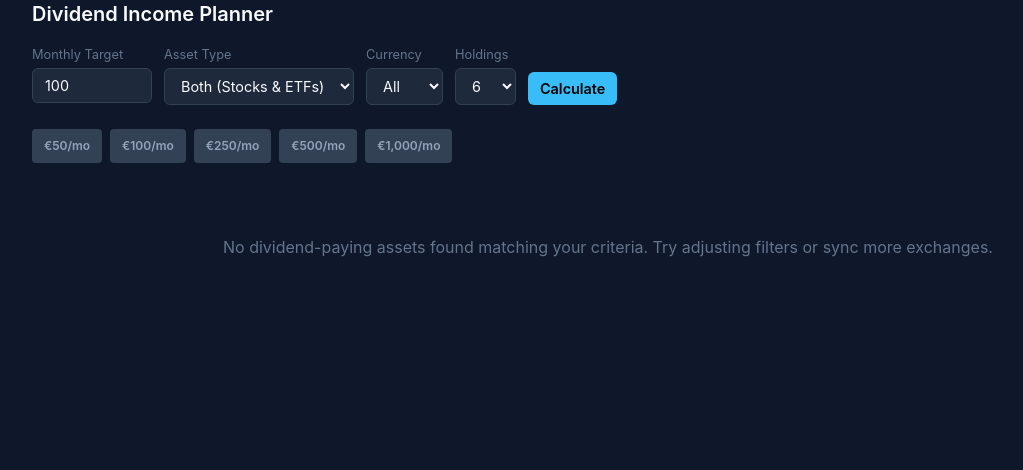
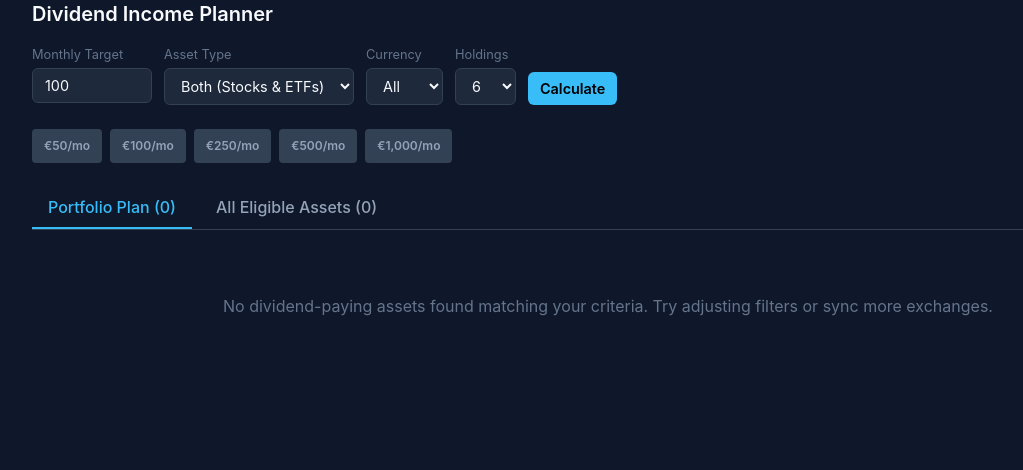
Before and after one commit to sunilsankar/DividentExplorer, a FastAPI app: page /planner in a window 1280 px wide. Shown: the part 195-665 px from the top of the page, without its empty margins (32-1055 px from the left). Run offline with FastAPI, Linux system fonts and the light colour scheme; data that the repository does not hold is empty; some libraries are stand-ins or nearby versions.

Commit message:
feat(planner): add tab switcher and page-wise pagination for candidate assets

```diff
--- a/app/web/static/style.css
+++ b/app/web/static/style.css
@@ -337,7 +337,8 @@ button:hover {
   border-bottom: 1px solid var(--border-color);
   margin-bottom: 1rem;
 }
-.tab-bar button {
+.tab-bar button,
+.tab-bar a {
   background: none;
   border: none;
   padding: 0.5rem 1rem;
@@ -345,12 +346,16 @@ button:hover {
   border-bottom: 2px solid transparent;
   color: var(--text-secondary);
   font-weight: 500;
+  text-decoration: none;
+  display: inline-block;
 }
-.tab-bar button:hover {
+.tab-bar button:hover,
+.tab-bar a:hover {
   color: var(--text-primary);
   background: none;
 }
-.tab-bar button.active {
+.tab-bar button.active,
+.tab-bar a.active {
   color: var(--accent-color);
   border-bottom-color: var(--accent-color);
   background: none;
--- a/app/web/templates/planner.html
+++ b/app/web/templates/planner.html
@@ -8,6 +8,7 @@
 </div>
 
 <form method="get" action="/planner" class="form-group" style="margin-bottom: 1.5rem;">
+  <input type="hidden" name="tab" value="{{ tab }}">
   <label style="display:flex;flex-direction:column;gap:0.25rem;font-size:0.8rem;color:var(--text-muted);">
     Monthly Target
     <input type="number" name="target" value="{{ target|int }}" min="1" step="10" style="width:120px;">
@@ -41,13 +42,26 @@
 </form>
 
 <div style="display:flex;gap:0.5rem;flex-wrap:wrap;margin-bottom:1.5rem;">
-  <a href="/planner?target=50&asset_type={{ selected_asset_type }}&currency={{ selected_currency }}&holdings={{ num_holdings }}" class="badge badge-neutral" style="text-decoration:none;padding:0.5rem 0.75rem;">&euro;50/mo</a>
-  <a href="/planner?target=100&asset_type={{ selected_asset_type }}&currency={{ selected_currency }}&holdings={{ num_holdings }}" class="badge badge-neutral" style="text-decoration:none;padding:0.5rem 0.75rem;">&euro;100/mo</a>
-  <a href="/planner?target=250&asset_type={{ selected_asset_type }}&currency={{ selected_currency }}&holdings={{ num_holdings }}" class="badge badge-neutral" style="text-decoration:none;padding:0.5rem 0.75rem;">&euro;250/mo</a>
-  <a href="/planner?target=500&asset_type={{ selected_asset_type }}&currency={{ selected_currency }}&holdings={{ num_holdings }}" class="badge badge-neutral" style="text-decoration:none;padding:0.5rem 0.75rem;">&euro;500/mo</a>
-  <a href="/planner?target=1000&asset_type={{ selected_asset_type }}&currency={{ selected_currency }}&holdings={{ num_holdings }}" class="badge badge-neutral" style="text-decoration:none;padding:0.5rem 0.75rem;">&euro;1,000/mo</a>
+  <a href="/planner?tab={{ tab }}&target=50&asset_type={{ selected_asset_type }}&currency={{ selected_currency }}&holdings={{ num_holdings }}" class="badge badge-neutral" style="text-decoration:none;padding:0.5rem 0.75rem;">&euro;50/mo</a>
+  <a href="/planner?tab={{ tab }}&target=100&asset_type={{ selected_asset_type }}&currency={{ selected_currency }}&holdings={{ num_holdings }}" class="badge badge-neutral" style="text-decoration:none;padding:0.5rem 0.75rem;">&euro;100/mo</a>
+  <a href="/planner?tab={{ tab }}&target=250&asset_type={{ selected_asset_type }}&currency={{ selected_currency }}&holdings={{ num_holdings }}" class="badge badge-neutral" style="text-decoration:none;padding:0.5rem 0.75rem;">&euro;250/mo</a>
+  <a href="/planner?tab={{ tab }}&target=500&asset_type={{ selected_asset_type }}&currency={{ selected_currency }}&holdings={{ num_holdings }}" class="badge badge-neutral" style="text-decoration:none;padding:0.5rem 0.75rem;">&euro;500/mo</a>
+  <a href="/planner?tab={{ tab }}&target=1000&asset_type={{ selected_asset_type }}&currency={{ selected_currency }}&holdings={{ num_holdings }}" class="badge badge-neutral" style="text-decoration:none;padding:0.5rem 0.75rem;">&euro;1,000/mo</a>
 </div>
 
+<!-- Tab Navigation Bar -->
+<div class="tab-bar">
+  <a href="/planner?tab=plan&target={{ target|int }}&asset_type={{ selected_asset_type }}&currency={{ selected_currency }}&holdings={{ num_holdings }}&page_size={{ page_size }}"
+     class="{% if tab == 'plan' %}active{% endif %}">
+    Portfolio Plan ({{ holdings|length }})
+  </a>
+  <a href="/planner?tab=assets&target={{ target|int }}&asset_type={{ selected_asset_type }}&currency={{ selected_currency }}&holdings={{ num_holdings }}&page_size={{ page_size }}"
+     class="{% if tab == 'assets' %}active{% endif %}">
+    All Eligible Assets ({{ pool_count }})
+  </a>
+</div>
+
+{% if tab == 'plan' %}
   {% if holdings %}
   <div class="card" style="margin-bottom:1.5rem;border-left:4px solid var(--accent-color);">
     <div class="card-title" style="margin-bottom:0.5rem;">What to Look For</div>
@@ -84,6 +98,7 @@
     </div>
   </div>
 
+  <div style="overflow-x:auto;">
   <table>
     <thead>
       <tr>
@@ -137,15 +152,44 @@
       {% endfor %}
     </tbody>
   </table>
+  </div>
 
   <div class="card" style="margin-top:1rem;">
     <div class="card-subtext">
       Suggested portfolio of {{ holdings|length }} diversified dividend-paying assets (max 2 per sector) selected from tracked stocks and ETFs with positive yield and quality score. Yields are trailing 12-month. Capital estimates use latest closing prices. This is not financial advice.
     </div>
   </div>
+  {% else %}
+  <div class="empty-state" style="padding:3rem;">
+    <p>No dividend-paying assets found matching your criteria. Try adjusting filters or sync more exchanges.</p>
+  </div>
+  {% endif %}
 
-<h2 style="margin-top:2rem;">All Eligible Assets ({{ pool_count }})</h2>
-<p style="color:var(--text-muted);font-size:0.85rem;margin-bottom:0.5rem;">Standalone capital = investment needed to reach target using only this asset. Click ticker for details.</p>
+{% elif tab == 'assets' %}
+  <!-- Tab 2: All Eligible Assets (Paginated) -->
+  <div style="display:flex;justify-content:space-between;align-items:center;flex-wrap:wrap;gap:0.75rem;margin-bottom:1rem;">
+    <div>
+      <h2 style="margin:0;font-size:1.25rem;">All Eligible Dividend Assets ({{ pool_count }})</h2>
+      <p style="color:var(--text-muted);font-size:0.85rem;margin:0.25rem 0 0 0;">
+        Standalone capital = total investment needed to hit €{{ "%.0f"|format(target) }}/mo using only this asset.
+      </p>
+    </div>
+    <form method="get" action="/planner" style="margin:0;display:flex;align-items:center;gap:0.5rem;font-size:0.85rem;color:var(--text-muted);">
+      <input type="hidden" name="tab" value="assets">
+      <input type="hidden" name="target" value="{{ target|int }}">
+      <input type="hidden" name="asset_type" value="{{ selected_asset_type }}">
+      <input type="hidden" name="currency" value="{{ selected_currency }}">
+      <input type="hidden" name="holdings" value="{{ num_holdings }}">
+      <label for="planner-page-size">Per Page:</label>
+      <select id="planner-page-size" name="page_size" onchange="this.form.submit()" style="padding:0.25rem 0.5rem;font-size:0.85rem;">
+        {% for sz in [15, 30, 50] %}
+        <option value="{{ sz }}" {% if page_size == sz %}selected{% endif %}>{{ sz }}</option>
+        {% endfor %}
+      </select>
+    </form>
+  </div>
+
+  {% if pool %}
   <div style="overflow-x:auto;">
   <table>
     <thead>
@@ -196,9 +240,35 @@
     </tbody>
   </table>
   </div>
+
+  <!-- Pagination Footer -->
+  <div style="display:flex;justify-content:space-between;align-items:center;flex-wrap:wrap;gap:0.5rem;font-size:0.85rem;color:var(--text-muted);margin-top:1rem;">
+    <div>Showing {{ pool_start }}&ndash;{{ pool_end }} of {{ pool_count }} assets</div>
+    <div style="display:flex;gap:0.25rem;align-items:center;">
+      {% if page > 1 %}
+        <a href="/planner?tab=assets&target={{ target|int }}&asset_type={{ selected_asset_type }}&currency={{ selected_currency }}&holdings={{ num_holdings }}&page=1&page_size={{ page_size }}">
+          <button type="button" class="button-secondary" style="padding:0.25rem 0.5rem;font-size:0.8rem;">&laquo; First</button>
+        </a>
+        <a href="/planner?tab=assets&target={{ target|int }}&asset_type={{ selected_asset_type }}&currency={{ selected_currency }}&holdings={{ num_holdings }}&page={{ page - 1 }}&page_size={{ page_size }}">
+          <button type="button" class="button-secondary" style="padding:0.25rem 0.5rem;font-size:0.8rem;">&lsaquo; Prev</button>
+        </a>
+      {% endif %}
+      <span style="padding:0 0.5rem;">Page {{ page }} of {{ total_pages }}</span>
+      {% if page < total_pages %}
+        <a href="/planner?tab=assets&target={{ target|int }}&asset_type={{ selected_asset_type }}&currency={{ selected_currency }}&holdings={{ num_holdings }}&page={{ page + 1 }}&page_size={{ page_size }}">
+          <button type="button" class="button-secondary" style="padding:0.25rem 0.5rem;font-size:0.8rem;">Next &rsaquo;</button>
+        </a>
+        <a href="/planner?tab=assets&target={{ target|int }}&asset_type={{ selected_asset_type }}&currency={{ selected_currency }}&holdings={{ num_holdings }}&page={{ total_pages }}&page_size={{ page_size }}">
+          <button type="button" class="button-secondary" style="padding:0.25rem 0.5rem;font-size:0.8rem;">Last &raquo;</button>
+        </a>
+      {% endif %}
+    </div>
+  </div>
   {% else %}
   <div class="empty-state" style="padding:3rem;">
-  <p>No dividend-paying assets found matching your criteria. Try adjusting filters or sync more exchanges.</p>
+    <p>No eligible assets found matching your criteria. Try adjusting filters or sync more exchanges.</p>
   </div>
   {% endif %}
+{% endif %}
+
 {% endblock %}
```
Also changed, not shown: app/web/views.py (+23 -2 lines), tests/test_web_views.py (+8 -1 lines). Lines whose indentation alone changed are shown as unchanged.
